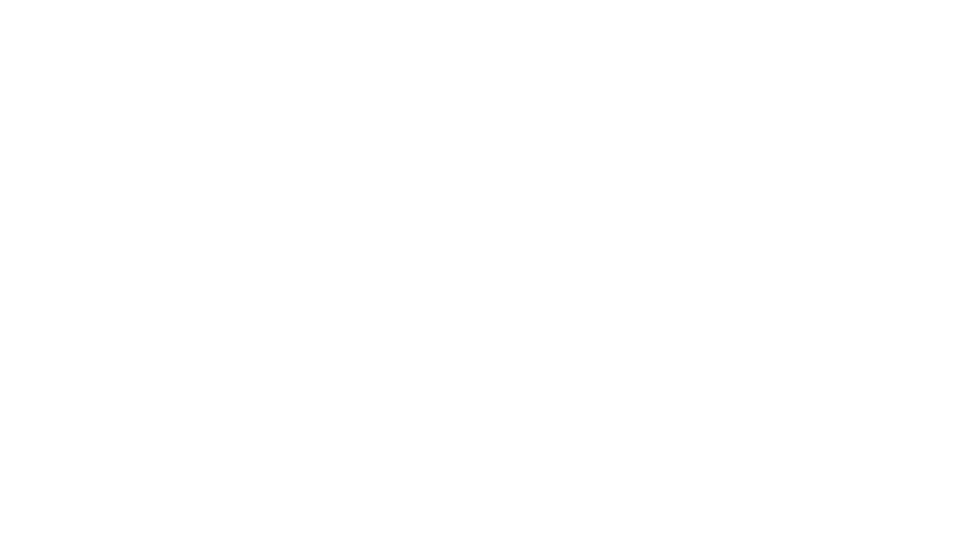
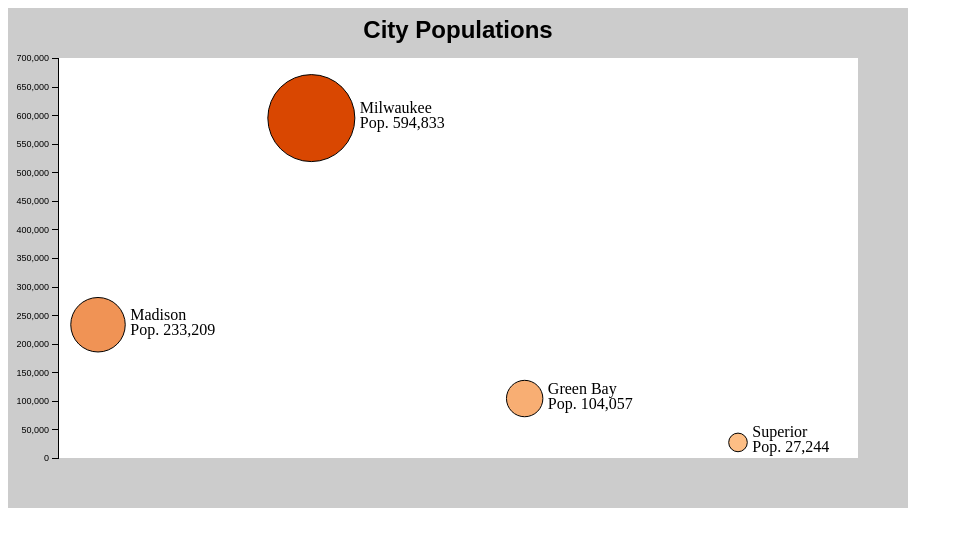
Before and after one commit to HarpistHope/unit-3, a plain HTML site: page index.html in a window 1280 px wide. Shown: the whole page, without its empty margins (0-963 px from the left). Drawn offline with Linux system fonts and the light colour scheme.

Commit message:
finished activity 8 tutorial

```diff
--- a/css/style.css
+++ b/css/style.css
@@ -1 +1,19 @@
-/*Add CSS styles here*/
+/* Add CSS styles here */
+.axis path,
+.axis line {
+    fill: none;
+    stroke: black;
+    stroke-width: 1px;
+    shape-rendering: crispEdges;
+}
+
+.axis text {
+    font-family: sans-serif;
+    font-size: 0.9em;
+}
+
+.title {
+    font-family: sans-serif;
+    font-size: 1.5em;
+    font-weight: bold;
+}
--- a/js/main.js
+++ b/js/main.js
@@ -1,6 +1,164 @@
 //execute script when window is loaded
 window.onload = function(){
 
+    //SVG dimension variables
+    var w = 900, h = 500;
+
+     //Example 1.2 line 1...container block
     var container = d3.select("body") //get the <body> element from the DOM
         .append("svg") //put a new svg in the body
+        .attr("width", w) //assign the width
+        .attr("height", h) //assign the height
+        .attr("class", "container") //always assign a class (as the block name) for styling and future selection
+        .style("background-color", "rgba(0,0,0,0.2)"); //svg background color
+
+    //Example 1.9 line 1...innerRect block
+    var innerRect = container.append("rect")
+        .datum(400) //a single value is a DATUM
+        .attr("width", function(d){ //rectangle width
+            return d * 2; //400 * 2 = 800
+        })
+        .attr("height", function(d){ //rectangle height
+            return d; //400
+        })
+        .attr("class", "innerRect") //class name
+        .attr("x", 50) //position from left on the x (horizontal) axis
+        .attr("y", 50) //position from top on the y (vertical) axis
+        .style("fill", "#FFFFFF"); //fill color
+
+
+        var cityPop = [
+        {
+            city: 'Madison',
+            population: 233209
+        },
+        {
+            city: 'Milwaukee',
+            population: 594833
+        },
+        {
+            city: 'Green Bay',
+            population: 104057
+        },
+        {
+            city: 'Superior',
+            population: 27244
+        }
+    ];
+
+    //above Example 2.8 line 20, set range and domain for x scale
+    var x = d3.scaleLinear() //create the scale
+        .range([90, 730]) //output min and max
+        .domain([0, 3]); //input min and max
+
+    //above Example 2.8 line 20, find the minimum value of the array
+    var minPop = d3.min(cityPop, function(d){
+        return d.population;
+    });
+
+    //find the maximum value of the array
+    var maxPop = d3.max(cityPop, function(d){
+        return d.population;
+    });
+
+    //Example 3.3 line 12...scale for circles center y coordinate
+    var y = d3.scaleLinear()
+        .range([450, 50]) //was 440, 95
+        .domain([0, 700000]); //was minPop, maxPop
+
+
+    //above Example 2.8 line 20
+    //color scale generator
+    var color = d3.scaleLinear()
+        .range([
+            "#FDBE85",
+            "#D94701"
+        ])
+        .domain([
+            minPop,
+            maxPop
+        ]);
+
+    //Example 2.8 line 20
+    var circles = container.selectAll(".circles") //create an empty selection
+        .data(cityPop) //here we feed in an array
+        .enter() //one of the great mysteries of the universe
+        .append("circle") //inspect the HTML--holy crap, there's some circles there
+        .attr("class", "circles")
+        .attr("id", function(d){
+            return d.city;
+        })
+        .attr("r", function(d){
+            //calculate the radius based on population value as circle area
+            var area = d.population * 0.01;
+            return Math.sqrt(area/Math.PI);
+        })
+        .attr("cx", function(d, i){
+            //use the index to place each circle horizontally
+            return x(i);
+        })
+        .attr("cy", function(d){
+            return y(d.population);
+        })
+        // Example 3.5
+        .style("fill", function(d, i){ //add a fill based on the color scale generator
+            return color(d.population);
+        })
+        .style("stroke", "#000"); //black circle stroke
+
+    //below Example 3.5; Example 3.6 line 1...create y axis generator
+    var yAxis = d3.axisLeft(y);
+
+    //Example 3.8 line 1...create axis g element and add axis
+    var axis = container.append("g")
+        .attr("class", "axis")
+        .attr("transform", "translate(50, 0)")
+        .call(yAxis);
+
+    //below Example 3.9...create a text element and add the title
+    var title = container.append("text")
+        .attr("class", "title")
+        .attr("text-anchor", "middle")
+        .attr("x", 450)
+        .attr("y", 30)
+        .text("City Populations");
+
+    //Example 3.14 line 1...create circle labels
+    var labels = container.selectAll(".labels")
+        .data(cityPop)
+        .enter()
+        .append("text")
+        .attr("class", "labels")
+        .attr("text-anchor", "left")
+        .attr("y", function(d){
+            //vertical position centered on each circle
+            return y(d.population) - 5;
+        });
+
+    //first line of label
+    var nameLine = labels.append("tspan")
+        .attr("class", "nameLine")
+        .attr("x", function(d,i){
+            //horizontal position to the right of each circle
+            return x(i) + Math.sqrt(d.population * 0.01 / Math.PI) + 5;
+        })
+        .text(function(d){
+            return d.city;
+        });
+
+    //create format generator
+    var format = d3.format(",");
+
+    //second line of label
+    var popLine = labels.append("tspan")
+        .attr("class", "popLine")
+        .attr("x", function(d,i){
+            //horizontal position to the right of each circle
+            return x(i) + Math.sqrt(d.population * 0.01 / Math.PI) + 5;
+        })
+        .attr("dy", "15") //vertical offset
+        .text(function(d){
+            return "Pop. " + format(d.population);
+        });
+
 };
```
